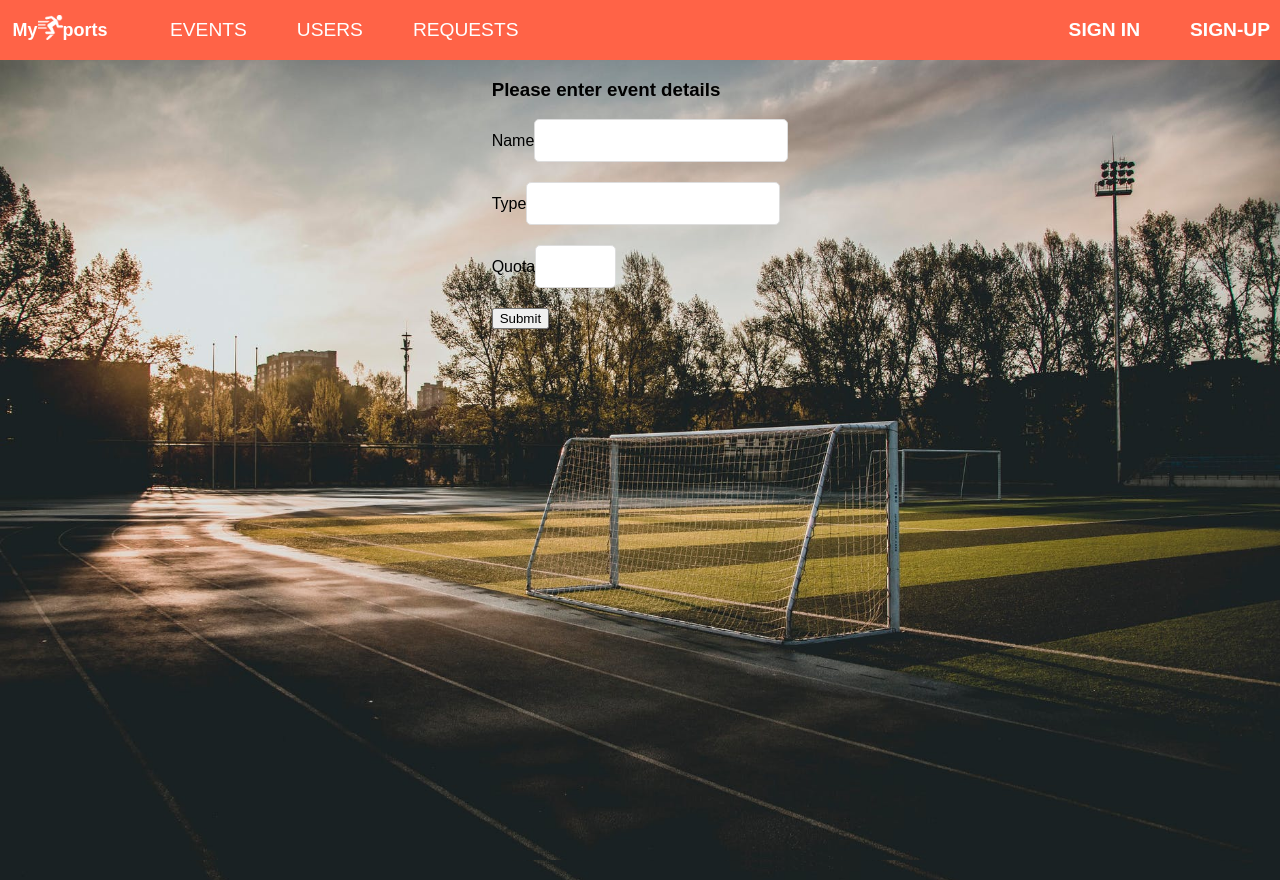
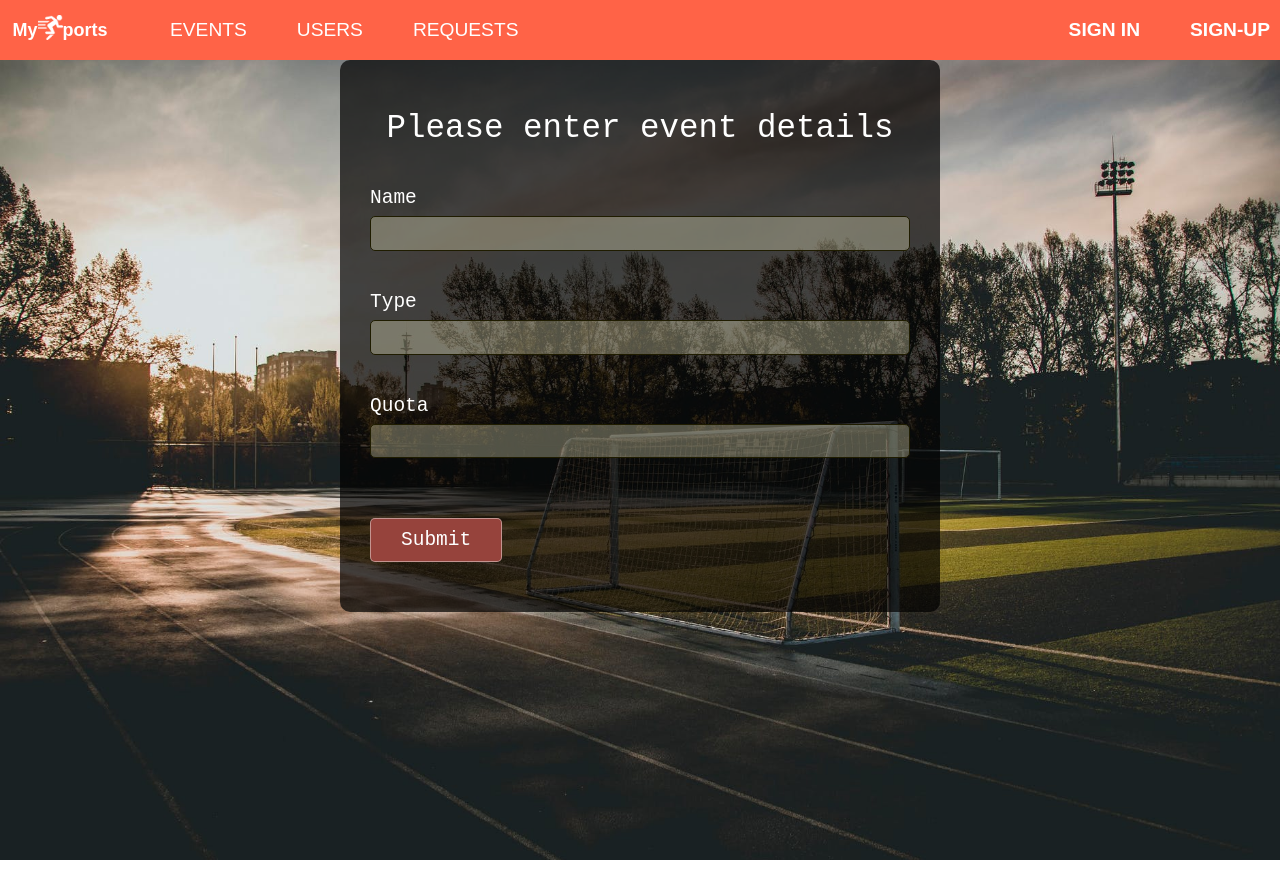
Before and after one commit to hristiyant/diplomna, a React (Create React App) app in the folder client/: page /create-event in a window 1280 px wide. After the commit the page ends 800 px from the top, so only its background shows below. Built offline with nearby package versions, Linux system fonts and the light colour scheme; no server answers.

Commit message:
Background image adjustment. Implement getEvents() and subscribeForEvent().

```diff
--- a/client/src/App.css
+++ b/client/src/App.css
@@ -10,27 +10,38 @@
  }
  */
 
-
+ .App {
+     /* text-align: center; */
+     background-image: url("background1.jpeg");
+     background-size: cover;
+     background-position: center;
+     position: fixed;
+     min-width: 100%;
+     min-height: 100%;
+ }
 
  body {
      margin: 0;
      padding: 0;
+     /* background-image: url("background1.jpeg");
+    background-size: contain; */
+     /* overflow: hidden; */
  }
 
  .full-screen-container {
      /* padding: 5rem; */
-    /* overflow: auto; */
-    background-image: url("background1.jpeg");
+     overflow: auto;
+     /* background-image: url("background1.jpeg");
     background-size: cover;
-    background-position: center;
+    background-position: center;  */
      /* height: 90%; */
      width: 100%;
      /* padding-top: 55px; */
-    padding-bottom: 20px;
+     padding-bottom: 50px;
      /* margin: 2rem 10% 0 10%; */
      max-width: 100%;
      box-sizing: border-box;
-    min-height: 100vh;
+     max-height: 100vh;
 
      display: flex;
      justify-content: center;
--- a/client/src/App.js
+++ b/client/src/App.js
@@ -14,7 +14,7 @@ import Landing from "./components/layout/Landing";
 import Dashboard from "./components/dashboard/Dashboard";
 import Register from "./components/auth/Register";
 import Login from "./components/auth/Login";
-import CreateEvent from "./components/events/CreateEvent";
+import CreateEvent from "./components/events/create/CreateEvent";
 import PrivateRoute from "./components/private-route/PrivateRoute";
 import RecordList from "./components/events/RecordList";
 import SearchForUser from "./components/users/SearchForUser";
--- a/client/src/actions/eventActions.js
+++ b/client/src/actions/eventActions.js
@@ -16,15 +16,25 @@ export const createEvent = (eventData, history) => dispatch => {
 };
 
 // Get List of All Events
-// export const getEvents = dispatch => {
-//   axios
-//     .post("/api/events/get")
-//     .then(console.log())
-//     // .then(res => history.push("/events"));
-//     // .catch(err =>
-//     //   dispatch({
-//     //     type: GET_ERRORS,
-//     //     payload: err.response.data
-//     //   })
-//     // );
-// };
+export const getEvents = () => {
+  let res = axios
+    .get("/api/events/get-all");
+  // .then(console.log())
+  // .then(res => history.push("/events"));
+  // .catch(err =>
+  //   dispatch({
+  //     type: GET_ERRORS,
+  //     payload: err.response.data
+  //   })
+  // );
+
+  return res;
+};
+
+// Subscribe for Event
+export const subscribeForEvent = (userID, eventID) => {
+  let res = axios
+    .post("api/events/subscribe")
+
+  return res;
+}
--- a/client/src/components/events/RecordList.js
+++ b/client/src/components/events/RecordList.js
@@ -1,192 +1,107 @@
-// import React, { Component } from "react";
-// // This will require to npm install axios
-// import axios from 'axios';
-// // import { Link } from "react-router-dom";
+import React, { useState, useEffect } from "react";
+import { connect } from "react-redux";
+import PropTypes from "prop-types";
+import Loader from "react-loader-spinner";
 
-// const Event = (props) => (
-//   <tr>
-//     <td>{props.record.name}</td>
-//     {/* <td>
-//       <Link to={"/edit/" + props.record._id}>Edit</Link> |
-//       <a
-//         href="/"
-//         onClick={() => {
-//           props.deleteRecord(props.record._id);
-//         }}
-//       >
-//         Delete
-//       </a>
-//     </td> */}
-//   </tr>
-// );
+import { getEvents, subscribeForEvent } from "../../actions/eventActions";
+import { getDisplayDate } from "../../utils/DateUtils";
 
-// class RecordList extends Component {
-//   // This is the constructor that shall store our data retrieved from the database
-//   constructor(props) {
-//     super(props);
-//     this.state = { records: [] };
-//   }
-
-//   // This method will get the data from the database.
-//   componentDidMount() {
-//     axios
-//       .get("http://localhost:3000/events/get")
-//       .then((response) => {
-//         this.setState({ records: response.data });
-//       })
-//       .catch(function (error) {
-//         console.log(error);
-//       });
-//   }
-
-//   // // This method will delete a record based on the method
-//   // deleteRecord(id) {
-//   //   axios.delete("http://localhost:3000/" + id).then((response) => {
-//   //     console.log(response.data);
-//   //   });
-
-//   //   this.setState({
-//   //     record: this.state.records.filter((el) => el._id !== id),
-//   //   });
-//   // }
-
-//   // This method will map out the users on the table
-//   recordList() {
-//     return this.state.records.map((currentrecord) => {
-//       return (
-//         <Event
-//           record={currentrecord}
-//           deleteRecord={this.deleteRecord}
-//           key={currentrecord._id}
-//         />
-//       );
-//     });
-//   }
-
-//   // This following section will display the table with the records of individuals.
-//   render() {
-//     return (
-//       <div className="events">
-//         {this.state.records.map(event => {
-//           return (
-//             <div key={event.id}>
-//               <h4>{event.name}</h4>
-//               <p>{event.date}</p>
-//             </div>
-//           )
-//         })}
-//         <h3>Record List</h3>
-//         <table className="table table-striped" style={{ marginTop: 20 }}>
-//           <thead>
-//             <tr>
-//               <th>Name</th>
-//               <th>Type</th>
-//             </tr>
-//           </thead>
-//           <tbody>
-//             {this.state.records.map(event => {
-//               return (
-//                 <div key={event.id}>
-//                   <tr>{event}</tr>
-//                   <h4>{event.name}</h4>
-//                   <p>{event.date}</p>
-//                 </div>
-//               )
-//             })}</tbody>
-//         </table>
-//       </div>
-//       // <div>
-//       //   <h3>Record List</h3>
-//       //   <table className="table table-striped" style={{ marginTop: 20 }}>
-//       //     <thead>
-//       //       <tr>
-//       //         <th>Name</th>
-//       //         <th>Type</th>
-//       //       </tr>
-//       //     </thead>
-//       //     <tbody>{this.recordList().}</tbody>
-//       //   </table>
-//       // </div>
-//     );
-//   }
-// }
-
-import React, { useMemo, useState, useEffect } from "react";
-import axios from "axios";
-
-import Table from "../../utils/EventsTable";
-import { getDisplayDate } from "../../utils/DateUtils";
 import "../../utils/EventsTable.css";
 
-function RecordList() {
-  const columns = useMemo(
-    () => [
-      {
-        Header: "Event",
-        columns: [
-          {
-            Header: "Name",
-            accessor: "name"
-          },
-          {
-            Header: "Type",
-            accessor: "eventType"
-          }
-        ]
-      },
-      {
-        Header: "Details",
-        columns: [
-          {
-            Header: "Date",
-            accessor: "date",
-            Cell: ({ cell: { value } }) => {
-              return getDisplayDate(value);
-            }
-          }
-          // ,{
-          //   Header: "Genre(s)",
-          //   accessor: "show.genres",
-          //   Cell: ({ cell: { value } }) => <Genres values={value} />
-          // },
-          // {
-          //   Header: "Runtime",
-          //   accessor: "show.runtime",
-          //   Cell: ({ cell: { value } }) => {
-          //     const hour = Math.floor(value / 60);
-          //     const min = Math.floor(value % 60);
-          //     return (
-          //       <>
-          //         {hour > 0 ? `${hour} hr${hour > 1 ? "s" : ""} ` : ""}
-          //         {min > 0 ? `${min} min${min > 1 ? "s" : ""}` : ""}
-          //       </>
-          //     );
-          //   }
-          // },
-          // {
-          //   Header: "Status",
-          //   accessor: "show.status"
-          // }
-        ]
-      }
-    ],
-    []
-  );
+const RecordList = (props) => {
+  const [data, setData] = useState([]);
+  const [isLoading, setIsLoading] = useState(true);
 
-  const [data, setData] = useState([]);
+  const content = isLoading ? showLoader() : showContent();
 
   useEffect(() => {
-    (async () => {
-      const result = await axios("http://localhost:3000/api/events/get");
-      setData(result.data);
-    })();
+    console.log("user: " + props.auth.user.id)
+    getEvents()
+      .then(res => {
+        setData(res.data);
+        setIsLoading(false);
+      })
   }, []);
 
+  function showLoader() {
+    return (<Loader
+      type="MutatingDots"
+      color="tomato"
+      secondaryColor="white"
+      height={100}
+      width={100}
+      timeout={3000} //3 secs
+    />)
+  }
+
+  function hideSubscribeButton(event) {
+    if (props.auth.user.id === event.createdBy) {
+      return true;
+    }
+
+    return false;
+  }
+
+  function onDeleteClick(request) {
+    console.log(request);
+  }
+
+  function onSubscribeClick(event) {
+    // loading = true
+    subscribeForEvent(props.auth.user.id, event._id)
+      .then(res => setData(res.data))
+    // loading = false
+  }
+
+  function showContent() {
+    return (
+      <div className="friend-requests" >
+        {/* <input className="search-box" onInput={filterCards} placeholder="Search..." /> */}
+        <div className="cards-grid-requests">
+          {data.map((event, index) => (
+            <div key={index} className="card-requests">
+              <div className="card-header">
+                From: {event.name}
+                {/* <img className="profileUserImage" src="logo.png" alt="" /> */}
+              </div>
+              <div className="card-body">
+                <span>{getDisplayDate(event.date)}</span>
+                <span>{event.createdBy}</span>
+                <div>{event.participants.length} / {event.quota}</div>
+                {/* <div className="card__image"><img src={userData.picture.medium}/></div> */}
+              </div>
+              <div className="card-footer">
+                {!hideSubscribeButton(event) && <button className="btn-accept" onClick={(e) => {
+                  e.stopPropagation();
+                  e.preventDefault();
+                  onSubscribeClick(event);
+                }}>Subscribe</button>}
+                <button className="btn-accept btn-outline" onClick={(e) => {
+                  e.stopPropagation();
+                  e.preventDefault();
+                  onDeleteClick(event)
+                }}>Delete</button>
+              </div>
+            </div>
+          ))}
+        </div>
+      </div >
+    );
+  }
+
   return (
-    <div className="RecordList">
-      <Table columns={columns} data={data} defaultPageSize={20} />
-    </div>
+    <div>{content}</div>
   );
 }
 
-export default RecordList;
+RecordList.propTypes = {
+  auth: PropTypes.object.isRequired
+};
+
+const mapStateToProps = state => ({
+  auth: state.auth
+});
+
+export default connect(
+  mapStateToProps
+)(RecordList);
--- /dev/null
+++ b/client/src/components/events/create/CreateEvent.css
@@ -0,0 +1,73 @@
+.create-event-container {
+    background-color: hsla(0, 0%, 0%, 0.7);
+    border-radius: 10px;
+    padding: 50px 30px;
+    min-width: 400px;
+    width: 50%;
+    max-width: 600px;
+    margin: auto;
+}
+
+.create-event-title {
+    color: white;
+    text-align: center;
+    margin: 0;
+    margin-bottom: 40px;
+    font-size: 2.5em;
+    font-weight: normal;
+    font-family: monospace;
+}
+
+.input-group {
+    display: flex;
+    flex-direction: column;
+    margin-bottom: 20px;
+}
+
+.input-group label {
+    color: white;
+    font-size: 1.5em;
+    margin-bottom: 7px;
+    font-weight: lighter;
+    font-family: monospace;
+}
+
+.input-group input {
+    font-size: 1.5em;
+    padding: .1em .25em;
+    background-color: hsla(54, 100%, 91%, 0.3);
+    border: 1px solid hsl(54, 100%, 6%);
+    outline: none;
+    border-radius: 5px;
+    color: white;
+    font-weight: lighter;
+}
+
+.input-group input:focus {
+    border: 1px solid hsl(12, 100%, 76%);
+}
+
+.create-event-button {
+    padding: 10px 30px;
+    width: fit-content;
+    border-radius: 5px;
+    background-color: #96433c;
+    border: 1px solid hsla(0, 0%, 100%, 0.432);
+    outline: none;
+    font-size: 1.5em;
+    color: white;
+    font-weight: lighter;
+    margin-top: 20px;
+    cursor: pointer;
+    font-family: monospace;
+}
+
+.create-event-button:hover {
+    background-color: hsla(4, 25%, 31%, 0.3);
+    border: 1px solid white;
+    transition: all 0.3s ease 0s;
+}
+
+.create-event-button:focus {
+    background-color: hsla(5, 100%, 50%, 0.5);
+}
--- a/client/src/components/events/CreateEvent.js
+++ b/client/src/components/events/create/CreateEvent.js
@@ -2,8 +2,10 @@ import React, { Component } from "react";
 import { Link, withRouter } from "react-router-dom";
 import PropTypes from "prop-types";
 import { connect } from "react-redux";
-import { createEvent } from "../../actions/eventActions";
+import { createEvent } from "../../../actions/eventActions";
 import classnames from "classnames";
+
+import "./CreateEvent.css";
 
 class CreateEvent extends Component {
     constructor() {
--- a/client/src/components/layout/Landing.js
+++ b/client/src/components/layout/Landing.js
@@ -1,9 +1,16 @@
-import React, { Component } from "react";
+import React, { useEffect } from "react";
+import PropTypes from "prop-types";
+import { connect } from "react-redux";
 
 import "./Landing.css"
 
-class Landing extends Component {
-  render() {
+const Landing = (props) => {
+  useEffect(() => {
+    if (props.auth.isAuthenticated) {
+      props.history.push("/dashboard");
+    }
+  }, [])
+
   return (
     <div className="container-landing">
       <h4 className="landing-greeting">
@@ -29,6 +36,15 @@ class Landing extends Component {
     </div>
   );
 }
-}
 
-export default Landing;
+Landing.propTypes = {
+  auth: PropTypes.object.isRequired
+};
+
+const mapStateToProps = state => ({
+  auth: state.auth
+});
+
+export default connect(
+  mapStateToProps
+)(Landing);
```
Also changed, not shown: 1 other file (tests, documents, lock files or other folders). Lines whose indentation alone changed are shown as unchanged.
